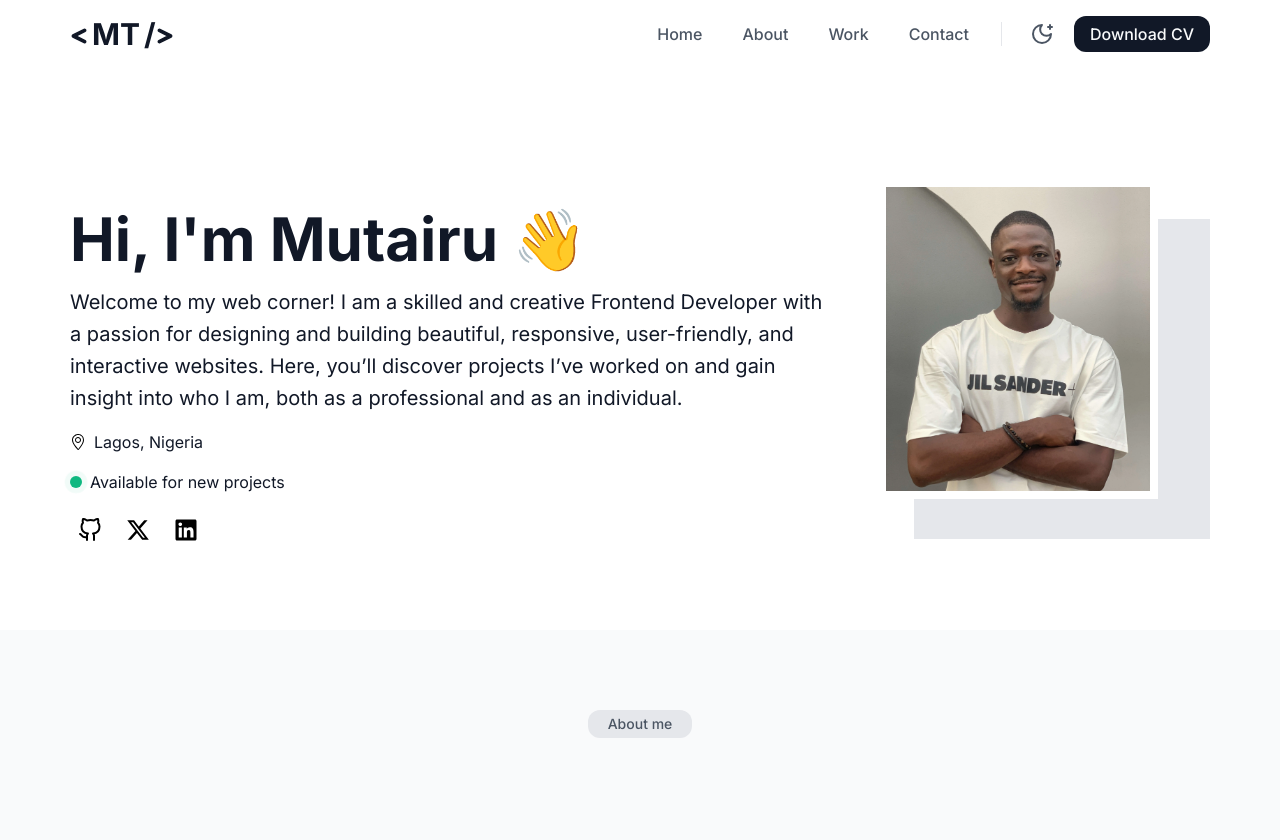
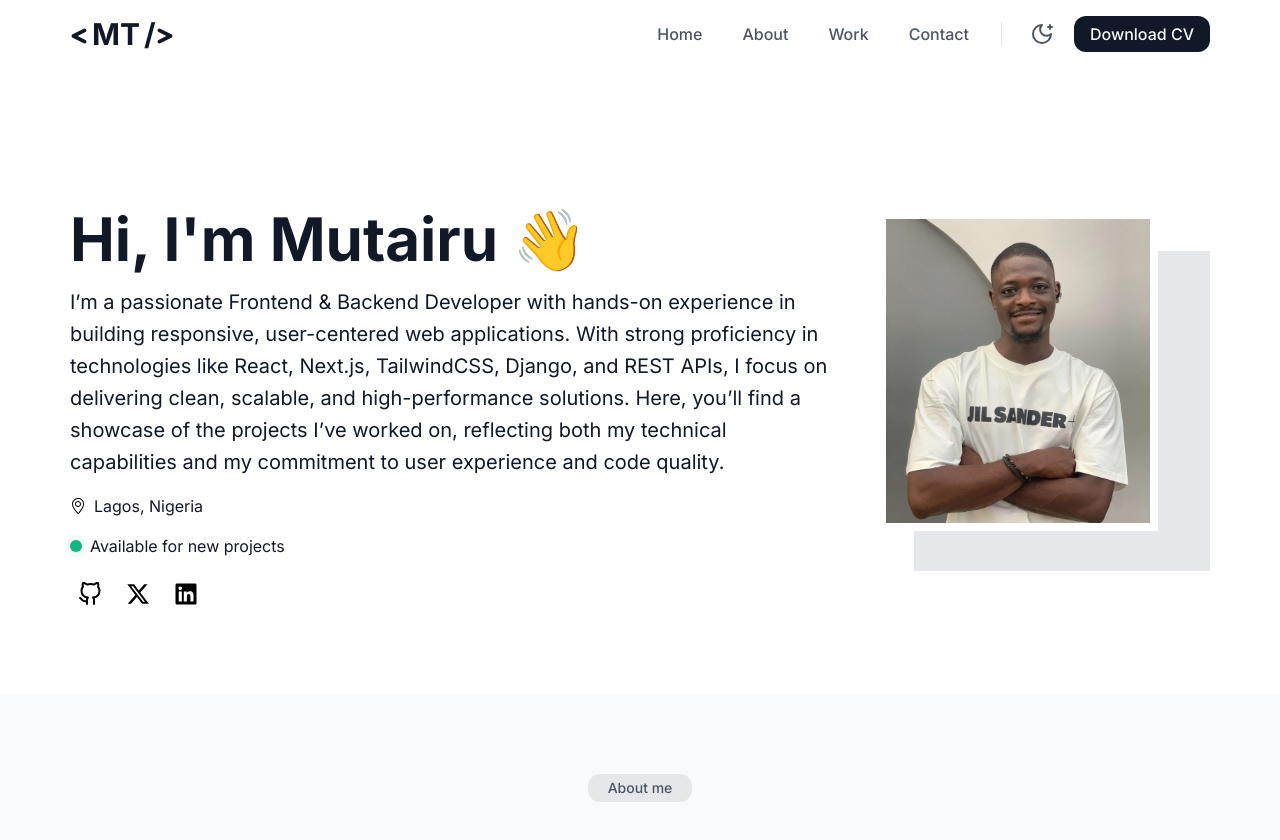
Before and after one commit to Mutairu-Lawal/MutairuLawal.dev, a React (Vite) app: page / in a window 1280 px wide. Shown: the top 840 px of the page. Built offline with nearby package versions, Linux system fonts and the light colour scheme.

Commit message:
`Update Hero component description and skills`

```diff
--- a/src/components/Hero.tsx
+++ b/src/components/Hero.tsx
@@ -26,11 +26,13 @@ export default function Hero() {
           Hi, I'm Mutairu <span>👋</span>
         </h1>
         <p className="text-gray-900 text-base sm:text-lg sm:leading-7 lg:text-xl lg:leading-8 dark:text-gray-100">
-          Welcome to my web corner! I am a skilled and creative Frontend
-          Developer with a passion for designing and building beautiful,
-          responsive, user-friendly, and interactive websites. Here, you’ll
-          discover projects I’ve worked on and gain insight into who I am, both
-          as a professional and as an individual.
+          I’m a passionate Frontend & Backend Developer with hands-on experience
+          in building responsive, user-centered web applications. With strong
+          proficiency in technologies like React, Next.js, TailwindCSS, Django,
+          and REST APIs, I focus on delivering clean, scalable, and
+          high-performance solutions. Here, you’ll find a showcase of the
+          projects I’ve worked on, reflecting both my technical capabilities and
+          my commitment to user experience and code quality.
         </p>
 
         <div className="flex items-center gap-2">
```
